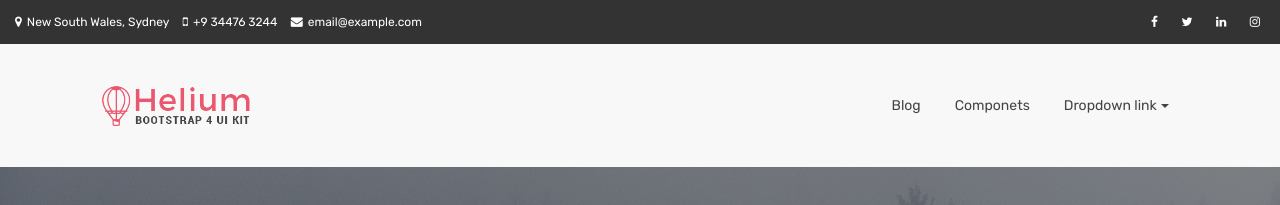
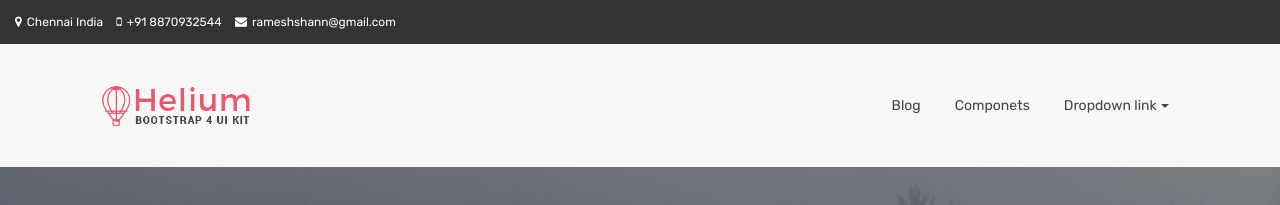
Before and after one commit to rameshshann/rameshshann.github.io, a Jekyll site: the page built from index.html, in a window 1280 px wide. Shown: the top 205 px of the page. Built offline with Jekyll 4.4.1, drawn with Linux system fonts in a browser that asks for light colours.

Commit message:
address change

```diff
--- a/_includes/themes/bootstrap/nav-bar.html
+++ b/_includes/themes/bootstrap/nav-bar.html
@@ -1,16 +1,16 @@
             <div class="top-menu">
               <p>
                 <span class="left">
-                  <a href="#"><i class="fa fa-map-marker"></i>New South Wales, Sydney</a>
-                  <a href="#"><i class="fa fa-mobile-phone"></i>+9 34476 3244</a>
-                  <a href="#"><i class="fa fa-envelope"></i>email@example.com</a>
+                  <a href="#"><i class="fa fa-map-marker"></i>Chennai India</a>
+                  <a href="#"><i class="fa fa-mobile-phone"></i>+91 8870932544</a>
+                  <a href="#"><i class="fa fa-envelope"></i>rameshshann@gmail.com</a>
               	</span>
-                <span class="right hidden-sm-down">
+                <!-- <span class="right hidden-sm-down">
                   {% if site.author.facebook %}<a href="https://www.facebook.com/{{ site.author.facebook }}/"><i class="fa fa-facebook"></i></a>{% endif %}
                   {% if site.author.twitter %}<a href="https://twitter.com/{{ site.author.twitter }}"><i class="fa fa-twitter"></i></a>{% endif %}
                   {% if site.author.linkedin %}<a href="https://www.linkedin.com/in/{{ site.author.linkedin }}/"><i class="fa fa-linkedin"></i></a>{% endif %}
                   {% if site.author.instagram %}<a href="https://www.instagram.com/{{ site.author.instagram }}/"><i class="fa fa-instagram"></i></a>{% endif %}
-              	</span>
+              	</span> -->
               </p>
             </div>
 
```
